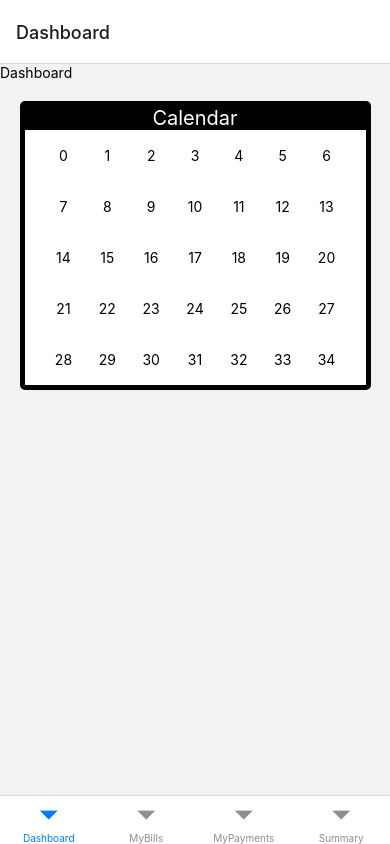
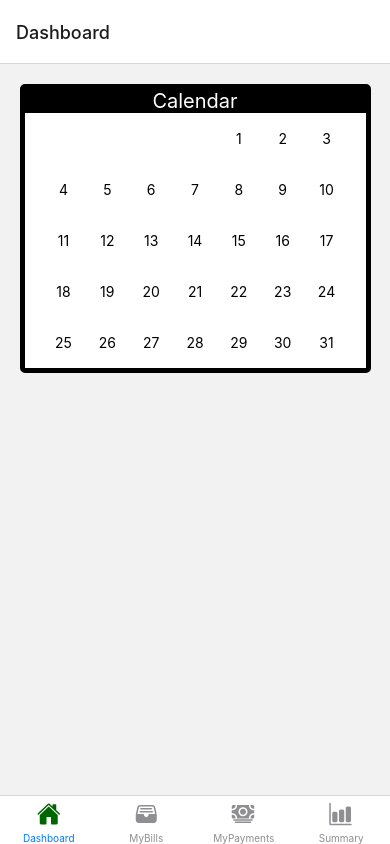
Before and after one commit to jritter77/BillSpotterApp, a React Native app in the folder App/: screen /Dashboard in a window 390 px wide. Built offline with nearby package versions, Linux system fonts and the light colour scheme.

Commit message:
- Restructured files a bit. - Added skeletons of a few components. - Changed Icon and Splash Screen

```diff
--- a/App/App.js
+++ b/App/App.js
@@ -7,12 +7,14 @@ import MyBills from "./views/MyBills";
 import MyPayments from "./views/MyPayments";
 import Summary from "./views/Summary";
 
+import Ionicons from "react-native-vector-icons/Ionicons";
+
 const Tab = createBottomTabNavigator();
 
 export default function App() {
   return (
     <NavigationContainer>
-      <Tab.Navigator>
+      <Tab.Navigator screenOptions={screenOptions}>
         <Tab.Screen name="Dashboard" component={Dashboard} />
         <Tab.Screen name="MyBills" component={MyBills} />
         <Tab.Screen name="MyPayments" component={MyPayments} />
@@ -22,6 +24,30 @@ export default function App() {
   );
 }
 
+const screenOptions = ({ route }) => ({
+  tabBarIcon: ({ focused, color, size }) => {
+    let iconName;
+
+    if (route.name === "Dashboard") {
+      iconName = "md-home";
+    } else if (route.name === "MyBills") {
+      iconName = "file-tray-full";
+    } else if (route.name === "MyPayments") {
+      iconName = "cash";
+    } else if (route.name === "Summary") {
+      iconName = "bar-chart";
+    }
+
+    return (
+      <Ionicons
+        name={iconName}
+        size={24}
+        color={focused ? "#006600" : "#8e8e93"}
+      />
+    );
+  },
+});
+
 const styles = StyleSheet.create({
   container: {
     flex: 1,
--- a/App/components/Calendar.js
+++ b/App/components/dashboard/Calendar.js
@@ -1,16 +1,30 @@
 import { StyleSheet, Text, View } from "react-native";
 import React from "react";
-import Bubble from "./Bubble";
+import Bubble from "../standard/Bubble";
 
 const Calendar = () => {
   function populateDates() {
     const rows = [];
 
+    const date = new Date();
+    date.setDate(1);
+
+    const month = date.getMonth();
+
     for (let r = 0; r < 5; r++) {
       const dates = [];
 
       for (let c = 0; c < 7; c++) {
-        dates.push(<Date key={7 * r + c} date={7 * r + c} />);
+        let d = "";
+
+        if (date.getMonth() === month && 7 * r + c >= date.getDay()) {
+          d = date.getDate();
+          date.setDate(date.getDate() + 1);
+        } else {
+          d = "";
+        }
+
+        dates.push(<Col key={7 * r + c} date={d} />);
       }
 
       rows.push(<Row key={r} dates={dates} />);
@@ -26,7 +40,7 @@ const Row = ({ dates }) => {
   return <View style={styles.row}>{dates}</View>;
 };
 
-const Date = ({ date }) => {
+const Col = ({ date }) => {
   return <Text style={styles.date}>{date}</Text>;
 };
 
--- a/App/components/Bubble.js
+++ b/App/components/standard/Bubble.js
@@ -1,6 +1,10 @@
 import { StyleSheet, Text, View } from "react-native";
 import React from "react";
 
+/**
+ * It takes in a title and children, and returns a view with a title and content.
+ * @returns A component that is a view with a title and content.
+ */
 const Bubble = ({ title, children }) => {
   return (
     <View style={styles.container}>
--- /dev/null
+++ b/App/components/standard/CustomForm.js
@@ -0,0 +1,22 @@
+import { StyleSheet, Text, TouchableOpacity, View } from "react-native";
+import React from "react";
+
+/**
+ * It takes in a function called onSubmit and a children prop, and returns a View with the children and
+ * a TouchableOpacity with the onSubmit function.
+ * @returns A function that takes in a component and returns a component.
+ */
+const CustomForm = ({ children, onSubmit }) => {
+  return (
+    <View>
+      {children}
+      <TouchableOpacity onPress={onSubmit}>
+        <Text>Submit</Text>
+      </TouchableOpacity>
+    </View>
+  );
+};
+
+export default CustomForm;
+
+const styles = StyleSheet.create({});
--- a/App/components/CustomModal.js
+++ b/App/components/standard/CustomModal.js
@@ -1,6 +1,11 @@
 import { Button, Modal, Pressable, StyleSheet, Text, View } from "react-native";
 import React from "react";
 
+/**
+ * It's a custom modal component that takes in a few props and returns a modal that can be toggled on
+ * and off.
+ * @returns A custom modal component that can be used in any other component.
+ */
 const CustomModal = ({
   content,
   onClose,
--- a/App/components/CustomScrollView.js
+++ b/App/components/standard/CustomScrollView.js
@@ -1,6 +1,11 @@
 import { ScrollView, StyleSheet, Text, View } from "react-native";
 import React from "react";
 
+/**
+ * It takes in a single prop called children, and returns a ScrollView component with the children prop
+ * passed to it.
+ * @returns A ScrollView component with the children passed in as props.
+ */
 const CustomScrollView = ({ children }) => {
   return <ScrollView>{children}</ScrollView>;
 };
--- a/App/views/Dashboard.js
+++ b/App/views/Dashboard.js
@@ -1,14 +1,13 @@
-import { StyleSheet, Text, View } from "react-native";
+import { StyleSheet, Text, TextInput, View } from "react-native";
 import React from "react";
-import CustomModal from "../components/CustomModal";
 import EditBill from "./EditBill";
-import Calendar from "../components/Calendar";
-import CustomScrollView from "../components/CustomScrollView";
+import Calendar from "../components/dashboard/Calendar";
+import CustomScrollView from "../components/standard/CustomScrollView";
+import StandardForm from "../components/standard/CustomForm";
 
 const Dashboard = () => {
   return (
     <CustomScrollView>
-      <Text>Dashboard</Text>
       <Calendar />
     </CustomScrollView>
   );
```
Also changed, not shown: App/components/bills/BillForm.js (added, +37 -0 lines), App/components/bills/BillInfo.js (added, +14 -0 lines), App/components/bills/NewBillBtn.js (added, +14 -0 lines), App/components/dashboard/NextDue.js (added, +14 -0 lines), App/assets/icon.png, App/assets/splash.png.
